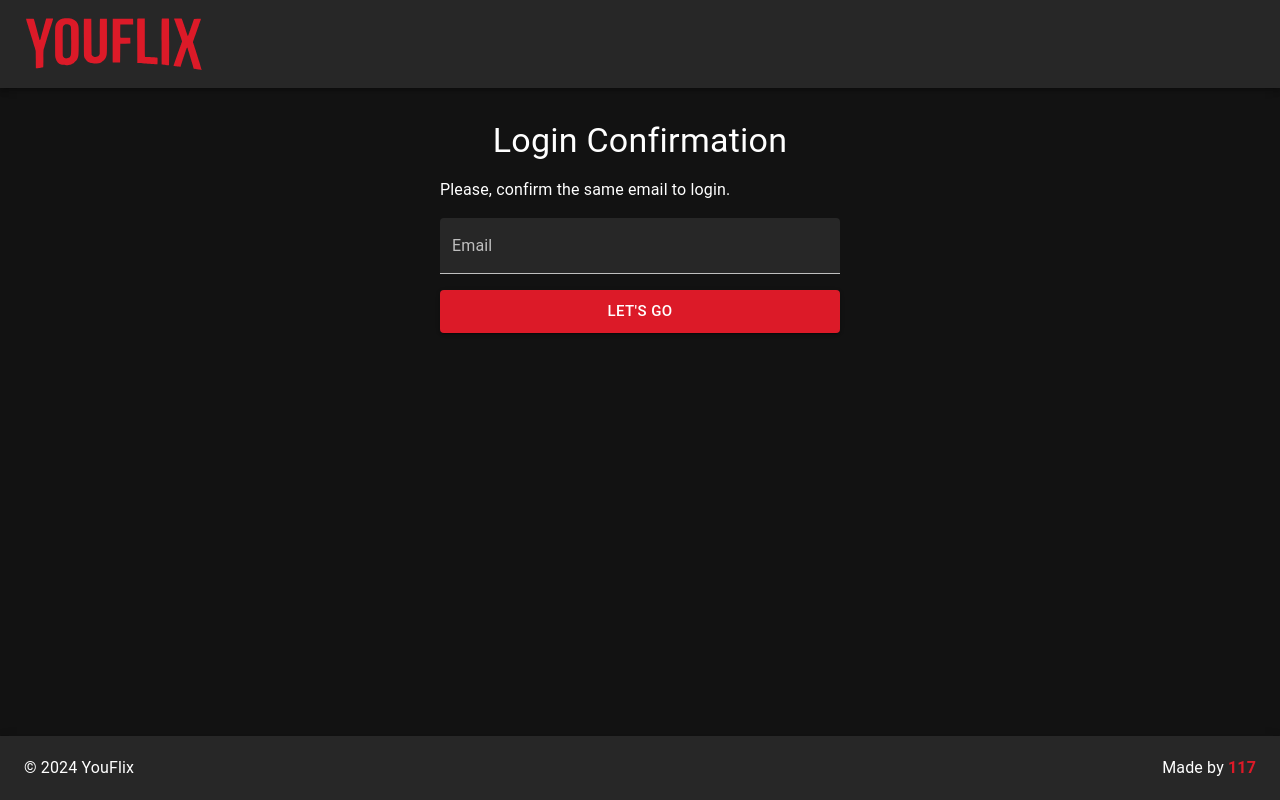
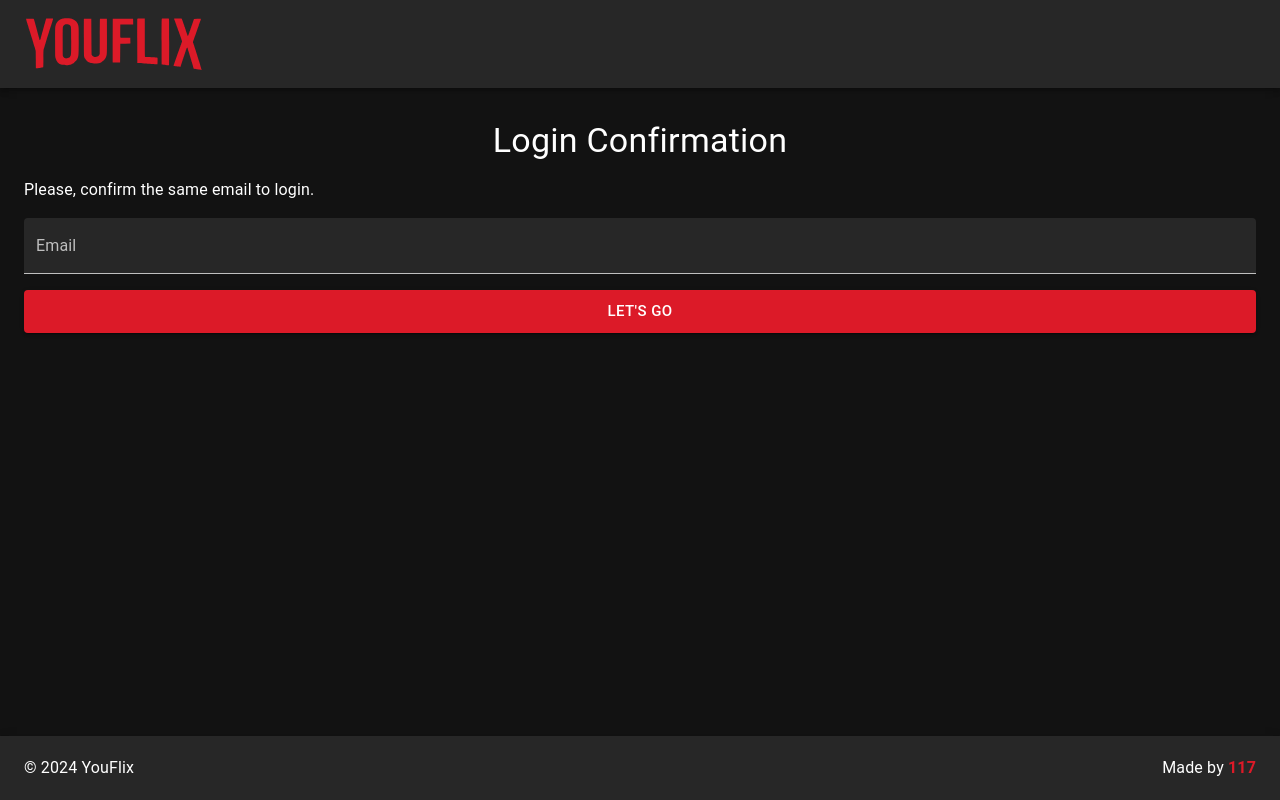
Before and after one commit to 1-17/youflix, a React (Vite) app: page /login_confirmation in a window 1280 px wide. Built offline with nearby package versions, Linux system fonts and the light colour scheme; no server answers.

Commit message:
refactored LoginForm component and added MUI TextField default props

```diff
--- a/src/components/Form.tsx
+++ b/src/components/Form.tsx
@@ -1,23 +1,14 @@
 import { Box, Button, Stack, Typography } from "@mui/material"
 import { usePaths } from "../hooks"
+import { FormProps } from "../types"
 
-type FormProps = {
-  handleSubmit: React.FormEventHandler<HTMLFormElement>
-  children: React.ReactNode
-  reset?: () => void
-}
-
-const Form = ({ handleSubmit, children, reset }: FormProps) => {
-  if (!handleSubmit) {
-    throw new Error("Form: Missing handleSubmit argument.")
-  }
-
+const Form = ({ onSubmit, children, reset, submitButtonText }: FormProps) => {
   const { currentName } = usePaths()
 
   return (
     <Box
       component="form"
-      onSubmit={handleSubmit}
+      onSubmit={onSubmit}
       autoComplete="off"
       aria-autocomplete="none"
       aria-labelledby="form_title"
@@ -29,7 +20,7 @@ const Form = ({ handleSubmit, children, reset }: FormProps) => {
       {children}
       {!reset ? (
         <Button type="submit" fullWidth>
-          Save
+          {submitButtonText || "Save"}
         </Button>
       ) : (
         <Stack direction="row" spacing={2} maxWidth={400} ml="auto">
@@ -37,7 +28,7 @@ const Form = ({ handleSubmit, children, reset }: FormProps) => {
             Reset
           </Button>
           <Button type="submit" fullWidth>
-            Save
+            {submitButtonText || "Save"}
           </Button>
         </Stack>
       )}
--- a/src/components/LoginForm.tsx
+++ b/src/components/LoginForm.tsx
@@ -1,33 +1,29 @@
-import { Box, Button, TextField, Typography } from "@mui/material"
+import { TextField, Typography } from "@mui/material"
 import { useForm } from "react-hook-form"
 import { UserCredential, login } from "../firebase"
+import { usePaths } from "../hooks"
+import Form from "./Form"
 
-type LoginFormProps = {
-  isConfirmationRoute?: boolean
-}
+export const LoginForm = () => {
+  const { register, handleSubmit, setError, formState: { errors } } = useForm<UserCredential>({ mode: "onBlur" })
+  const { loginConfirmation } = usePaths()
 
-export const LoginForm = ({ isConfirmationRoute }: LoginFormProps) => {
-  const { register, handleSubmit, setError, formState: { errors } } = useForm<UserCredential>({ mode: "onBlur" })
-
-  if (isConfirmationRoute) {
+  if (loginConfirmation.isCurrentPath) {
     login.confirm()
   }
 
+  const submitLogin = (data: UserCredential) => {
+    if (loginConfirmation.isCurrentPath) {
+      login.confirm(data.email, setError)
+      return
+    }
+
+    login.request(data.email, setError)
+  }
+
   return (
-    <Box
-      component="form"
-      onSubmit={handleSubmit(data => !isConfirmationRoute ? login.request(data.email, setError) : login.confirm(data.email, setError))}
-      autoComplete="off"
-      aria-autocomplete="none"
-      aria-labelledby="form_title"
-      maxWidth={400}
-      mx="auto"
-      sx={{ "> :not(h1)": { mt: 2 } }}
-    >
-      <Typography id="form_title" component="h1" variant="h4" align="center">
-        {!isConfirmationRoute ? "Login" : "Login Confirmation"}
-      </Typography>
-      {isConfirmationRoute && (
+    <Form onSubmit={handleSubmit(submitLogin)} submitButtonText="Let's go">
+      {loginConfirmation.isCurrentPath && (
         <Typography>Please, confirm the same email to login.</Typography>
       )}
       <TextField
@@ -40,12 +36,7 @@ export const LoginForm = ({ isConfirmationRoute }: LoginFormProps) => {
         label="Email"
         type="email"
         aria-describedby="email-helper-text"
-        variant="filled"
-        fullWidth
       />
-      <Button type="submit" variant="contained" size="large" fullWidth>
-        Let's go
-      </Button>
-    </Box>
+    </Form>
   )
 }
--- a/src/mui/theme.ts
+++ b/src/mui/theme.ts
@@ -38,6 +38,12 @@ theme.components = {
       size: "large"
     }
   },
+  MuiTextField: {
+    defaultProps: {
+      variant: "filled",
+      fullWidth: true
+    }
+  },
   MuiFormHelperText: {
     styleOverrides: {
       root: {
--- a/src/routes/index.tsx
+++ b/src/routes/index.tsx
@@ -9,7 +9,7 @@ const Routes = () => {
         <Route path="/" element={<AppLayout />}>
           <Route index element={!login.isLogged ? "not logged" : "logged"} />
           <Route path="login" element={!login.isLogged ? <LoginForm /> : <Navigate to="/" />} />
-          <Route path="login_confirmation" element={!login.isLogged ? <LoginForm isConfirmationRoute /> : <Navigate to="/" />} />
+          <Route path="login_confirmation" element={!login.isLogged ? <LoginForm /> : <Navigate to="/" />} />
           <Route path="new_video" element={!login.isLogged ? <Navigate to="/" /> : <VideoForm />} />
           <Route path="edit_video" element={!login.isLogged ? <Navigate to="/" /> : <VideoForm isEditRoute />} />
           <Route path="new_category" element={!login.isLogged ? <Navigate to="/" /> : <CategoryForm />} />
--- a/src/types/index.ts
+++ b/src/types/index.ts
@@ -1 +1,2 @@
 export * from "./Hooks"
+export * from "./Components"
```
Also changed, not shown: src/types/Components.ts (added, +7 -0 lines).
